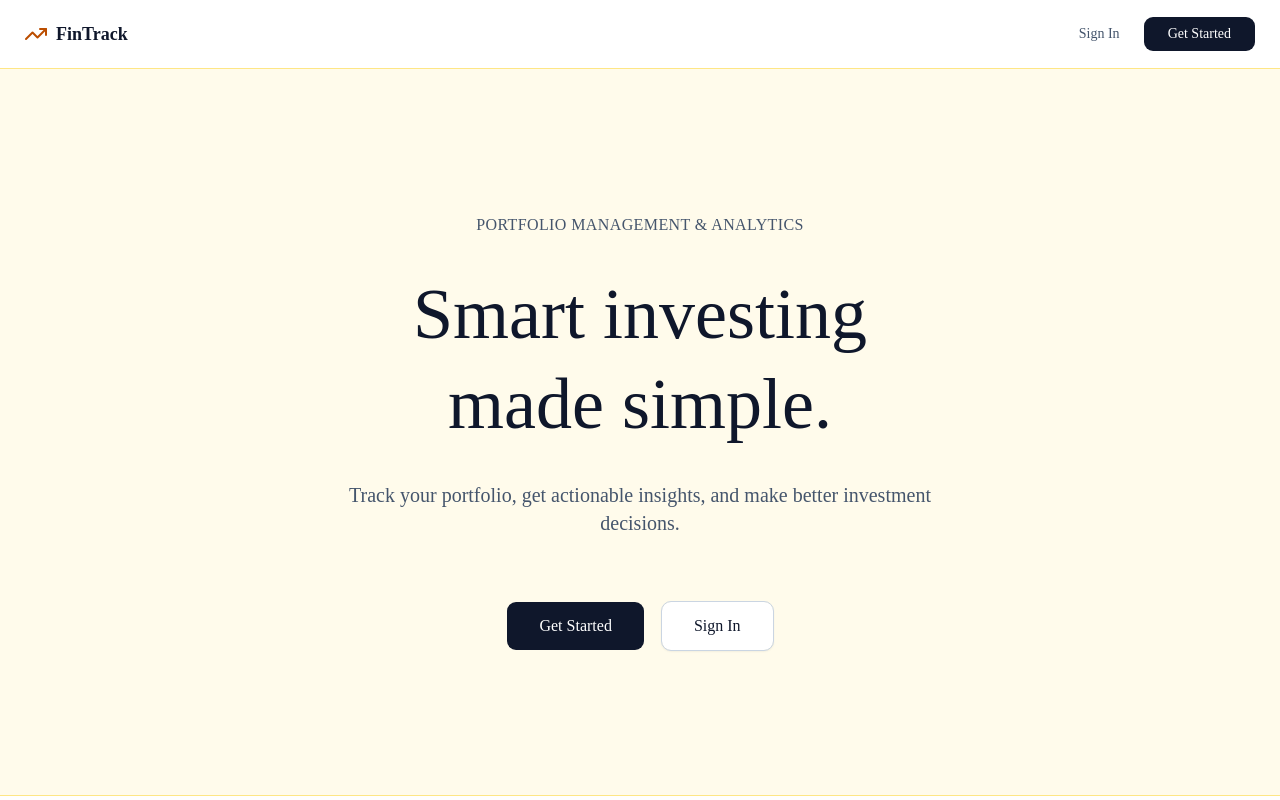
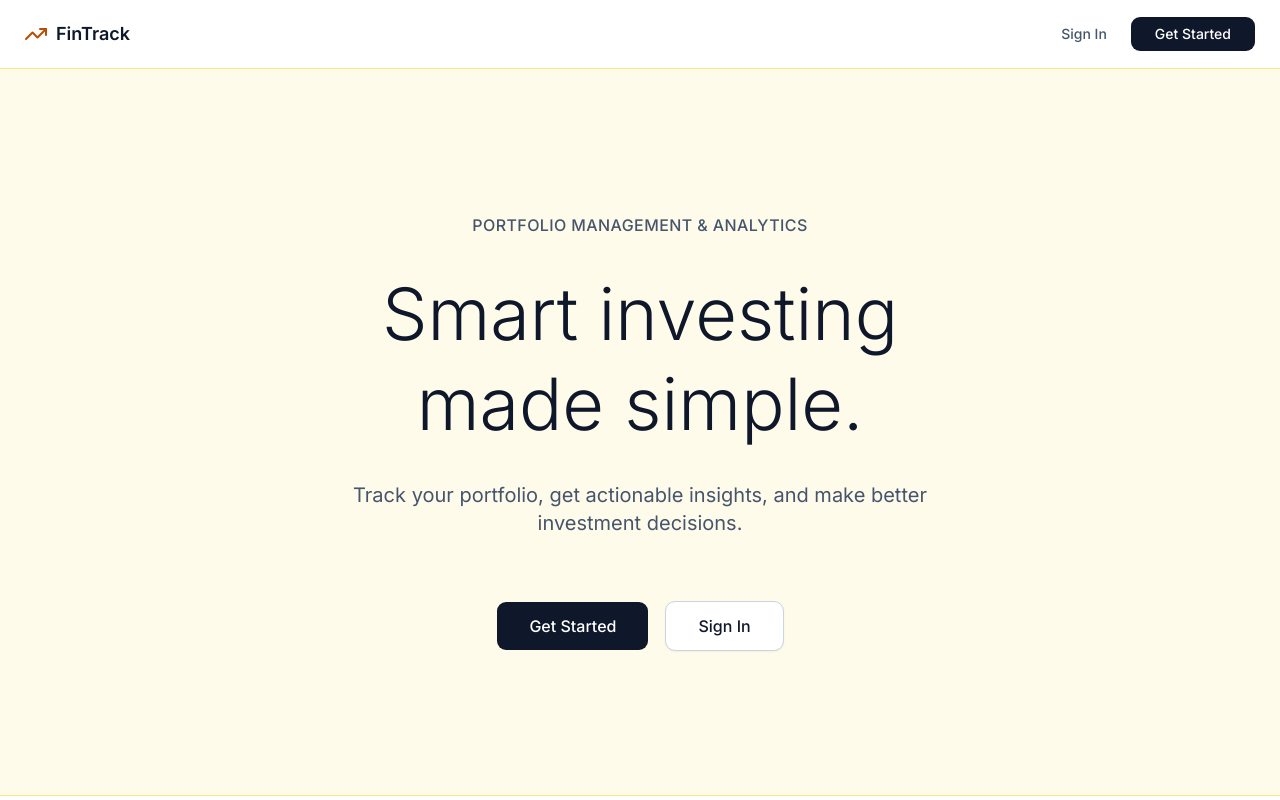
Before and after one commit to ParthSurve07/Phoenix_Frontend, a Next.js app: page / in a window 1280 px wide. Shown: the top 800 px of the page. Built offline with nearby package versions, Linux system fonts and the light colour scheme.

Commit message:
fix: Inter font import

```diff
--- a/src/app/layout.js
+++ b/src/app/layout.js
@@ -5,14 +5,14 @@ import { useState } from "react";
 import { Inter } from "next/font/google";
 import "./globals.css";
 
-const inter = Inter({ subsets: ['Latin'] })
+const inter = Inter({ subsets: ['latin'] })
 
 export default function RootLayout({ children }) {
   const [ queryClient ] = useState(() => new QueryClient())
 
   return (
     <html lang="en">
-      <body className="inter.className">
+      <body className={inter.className}>
         <QueryClientProvider client={queryClient}>
           { children }
         </QueryClientProvider>
```
